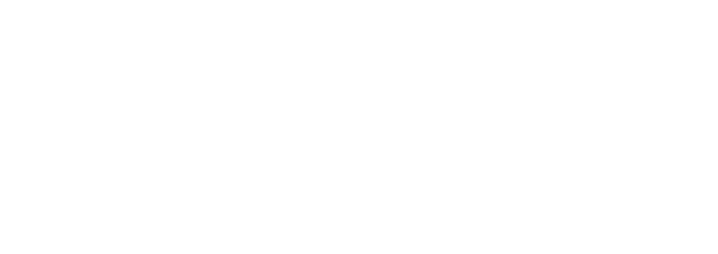
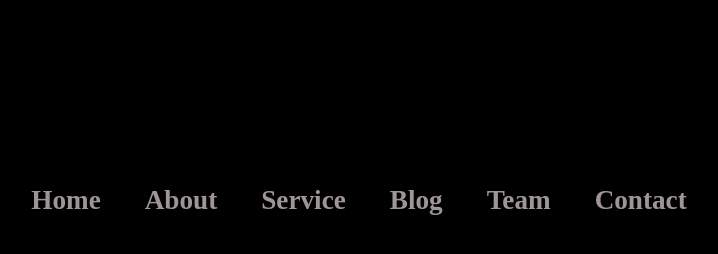
Before and after one commit to rhnchowdhury/Navbar-design-CSS, a plain HTML site: page index.html in a window 1280 px wide. Shown: the whole page, without its empty margins (281-999 px from the left). Drawn offline with Linux system fonts and the light colour scheme.

Commit message:
all done

```diff
--- a/index.html
+++ b/index.html
@@ -4,11 +4,20 @@
 <head>
     <meta charset="UTF-8">
     <meta name="viewport" content="width=device-width, initial-scale=1.0">
-    <title>Document</title>
+    <title>Login form</title>
+    <link rel="icon" href="/icon/logo.png">
+    <link rel="stylesheet" href="styles.css">
 </head>
 
 <body>
-
+    <nav>
+        <a href="#">Home <span></span></a>
+        <a href="#">About <span></span></a>
+        <a href="#">Service <span></span></a>
+        <a href="#">Blog <span></span></a>
+        <a href="#">Team <span></span></a>
+        <a href="#">Contact <span></span></a>
+    </nav>
 </body>
 
 </html>
--- /dev/null
+++ b/styles.css
@@ -0,0 +1,47 @@
+* {
+    margin: 0;
+    padding: 0;
+    box-sizing: border-box;
+}
+
+body {
+    display: flex;
+    justify-content: center;
+    align-items: center;
+    min-height: 50vh;
+    background-color: black;
+}
+
+a {
+    position: relative;
+    display: inline-block;
+    font-size: 1.7em;
+    font-weight: 600;
+    color: #9e9696;
+    text-decoration: none;
+    padding: 10px 20px;
+    transition: .5s;
+}
+
+a:hover {
+    color: aqua;
+}
+
+span {
+    position: absolute;
+    top: 0;
+    left: 0;
+    width: 100%;
+    height: 100%;
+    z-index: -1;
+    border-bottom: 2px solid aqua;
+    border-radius: 15px;
+    transform: scale(0) translateY(50px);
+    opacity: 0;
+    transition: .5s;
+}
+
+a:hover span {
+    transform: scale(1) translateY(0);
+    opacity: 1;
+}
```
Also changed, not shown: icon/logo.png (added).
